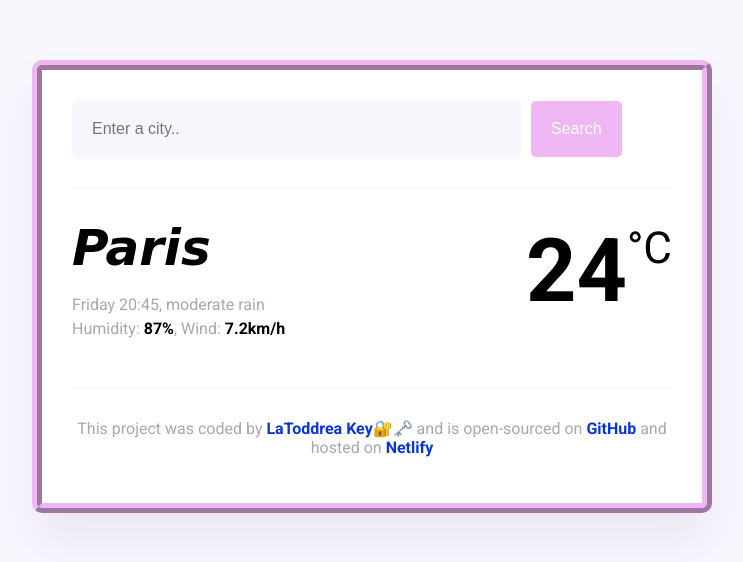
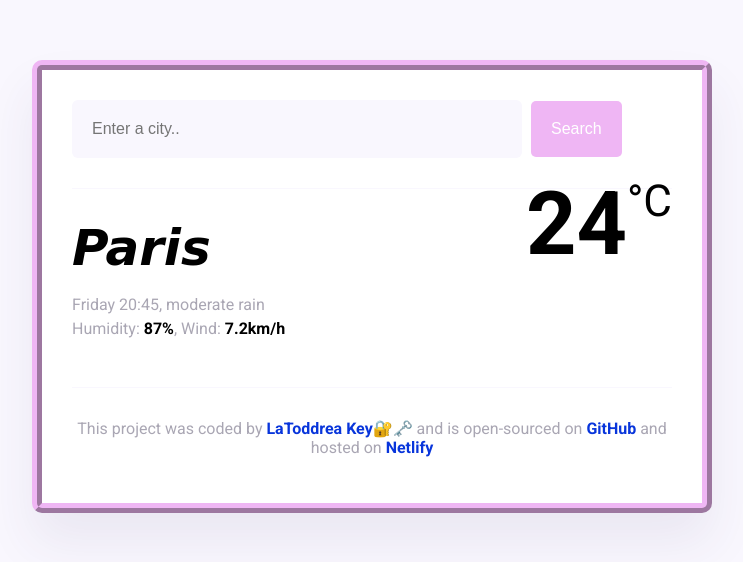
Before and after one commit to a-florida-key/My-Weather-App-Project, a plain HTML site: page index.html in a window 1280 px wide. Shown: the whole page, without its empty margins (268-1011 px from the left). Drawn offline with nearby package versions, Linux system fonts and the light colour scheme; a web font is replaced by a local one.

Commit message:
updated CSS

```diff
--- a/src/styles.css
+++ b/src/styles.css
@@ -54,6 +54,7 @@ main {
 
 .current-temperature {
   font-size: 48px;
+  line-height: 10px;
 }
 
 .current-weather {
```
